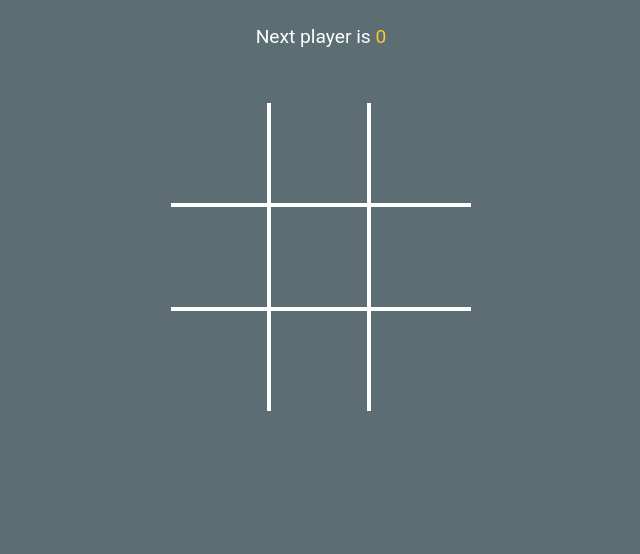
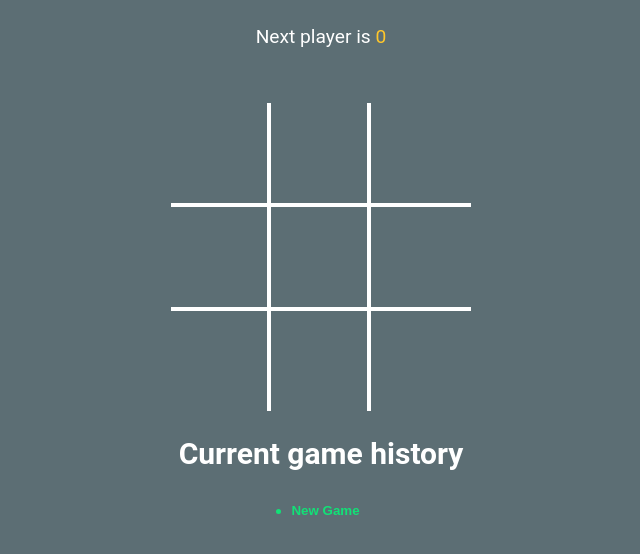
Before and after one commit to SiddhiBandivdekar/tic-tac-toe, a React (Vite) app: page / in a window 1280 px wide. Shown: the top 554 px of the page, without its empty margins (319-959 px from the left). Built offline with nearby package versions, Linux system fonts and the light colour scheme.

Commit message:
added game history

```diff
--- a/src/App.jsx
+++ b/src/App.jsx
@@ -3,34 +3,61 @@ import { useState } from "react";
 import Board from "./components/Board";
 import { calculatedWinner } from "./components/winner";
 import StatusMessage from "./components/StatusMessage";
+import History from "./components/History";
 
 const App = () => {
-  const [squares, setSquares] = useState(Array(9).fill(null));
-  const [isXNext, setIsXNext] = useState(false);
+  const [history, setHistory] = useState([
+    { squares: Array(9).fill(null), isXNext: false },
+  ]);
+  const [currMove, setCurrMove] = useState(0);
 
-  const winner = calculatedWinner(squares);
+  const game = history[currMove];
+  const winner = calculatedWinner(game.squares);
+
   const handleClick = (clickPosition) => {
-    if (squares[clickPosition] || winner) {
+    if (game.squares[clickPosition] || winner) {
       return;
     }
+    setHistory((currentHistory) => {
+      const isTraversing = currMove + 1 !== currentHistory.length;
 
-    setSquares((currentClickPosition) => {
-      return currentClickPosition.map((squareVal, position) => {
-        if (clickPosition === position) {
-          return isXNext ? "X" : "0";
-        }
-        return squareVal;
+      const lastGameState = isTraversing
+        ? currentHistory[currMove]
+        : history[history.length - 1];
+
+      const nextSquareState = lastGameState.squares.map(
+        (squareVal, position) => {
+          if (clickPosition === position) {
+            return lastGameState.isXNext ? "X" : "0";
+          }
+          return squareVal;
+        },
+      );
+
+      const base = isTraversing
+        ? currentHistory.slice(0, currentHistory.indexOf(lastGameState) + 1)
+        : currentHistory;
+
+      return base.concat({
+        squares: nextSquareState,
+        isXNext: !lastGameState.isXNext,
       });
     });
-    setIsXNext((currvValue) => !currvValue);
+    setCurrMove((move) => move + 1);
+  };
+
+  const moveTo = (move) => {
+    return setCurrMove(move);
   };
 
   return (
     <div className="app">
       <h2>
-        <StatusMessage winner={winner} isXNext={isXNext}  squares={squares}/>
+        <StatusMessage winner={winner} game={game} />
       </h2>
-      <Board handleClick={handleClick} squares={squares} />
+      <Board handleClick={handleClick} squares={game.squares} />
+      <h2>Current game history</h2>
+      <History history={history} moveTo={moveTo} currMove={currMove} />
     </div>
   );
 };
--- /dev/null
+++ b/src/components/History.jsx
@@ -0,0 +1,21 @@
+const History = ({ history, moveTo, currMove }) => {
+  return (
+    <div className="history-wrapper">
+      <ul className="history">
+        {history.map((_, index) => (
+          <li key={index}>
+            <button
+              type="button"
+              className={`btn-move ${currMove === index ? "active" : ""}`}
+              onClick={() => moveTo(index)}
+            >
+              {index === 0 ? "New Game" : `Go to move #${index}`}
+            </button>
+          </li>
+        ))}
+      </ul>
+    </div>
+  );
+};
+
+export default History;
--- a/src/components/StatusMessage.jsx
+++ b/src/components/StatusMessage.jsx
@@ -1,4 +1,5 @@
-const StatusMessage = ({ winner, isXNext, squares }) => {
+const StatusMessage = ({ winner, game }) => {
+  const { squares, isXNext } = game;
   const nextPlayer = isXNext ? "X" : "0";
 
   const noMovesLeft = squares.every((squareVal) => squareVal !== null);
```
